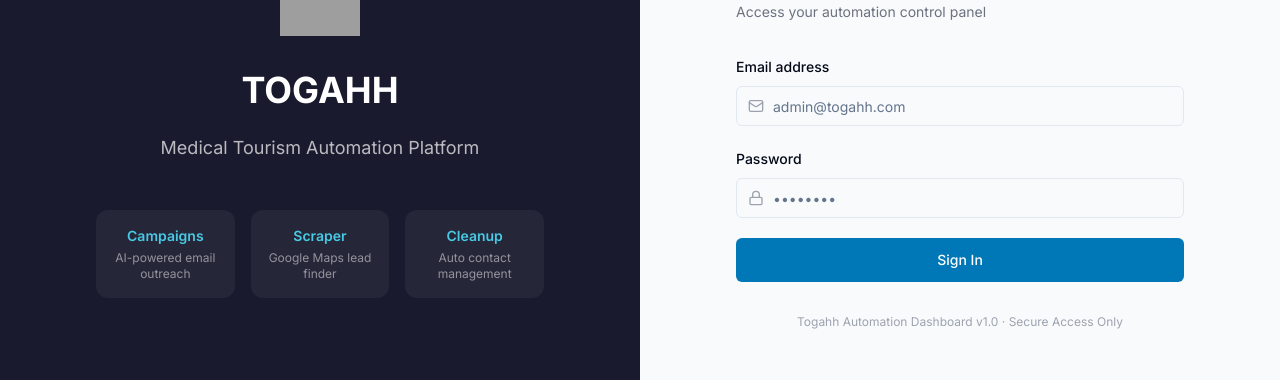
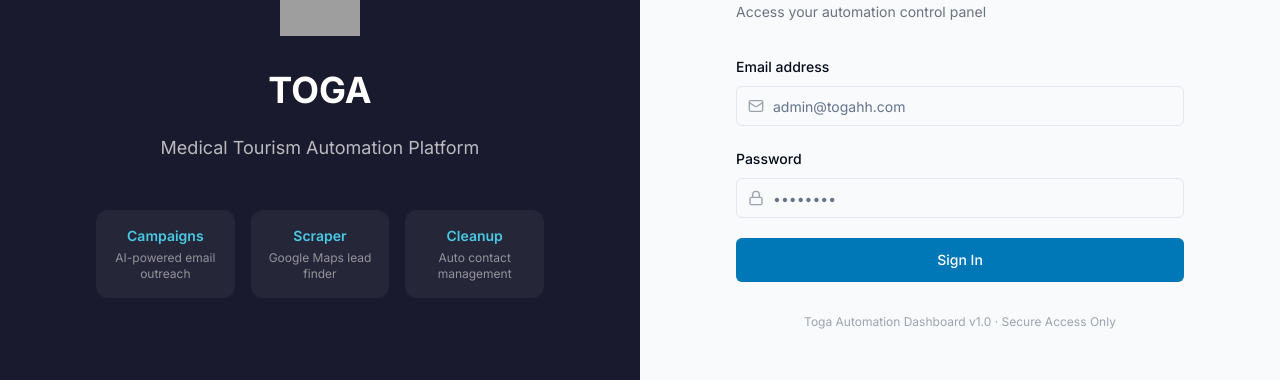
Before and after one commit to priyanshraz/togaah_outreach, a Next.js app: page /login in a window 1280 px wide. Shown: the part 268-648 px from the top of the page. Built offline with nearby package versions, Linux system fonts and the light colour scheme; grey boxes are pictures that could not be loaded.

Commit message:
feat: rebrand from Togahh to Toga across all pages

```diff
--- a/src/app/(auth)/login/page.tsx
+++ b/src/app/(auth)/login/page.tsx
@@ -57,13 +57,13 @@
           <div className="relative mx-auto h-20 w-20">
             <Image
               src="https://res.cloudinary.com/dhnimveep/image/upload/v1778551521/WhatsApp_Image_2026-05-11_at_1.16.48_PM_w1wshg.jpg"
-              alt="Togahh Logo"
+              alt="Toga Logo"
               fill
               className="object-contain rounded-lg"
               unoptimized
             />
           </div>
-          <h1 className="text-4xl font-bold text-white">TOGAHH</h1>
+          <h1 className="text-4xl font-bold text-white">TOGA</h1>
           <p className="text-lg text-white/70">
             Medical Tourism Automation Platform
           </p>
@@ -90,13 +90,13 @@
             <div className="relative h-14 w-14">
               <Image
                 src="https://res.cloudinary.com/dhnimveep/image/upload/v1778551521/WhatsApp_Image_2026-05-11_at_1.16.48_PM_w1wshg.jpg"
-                alt="Togahh Logo"
+                alt="Toga Logo"
                 fill
                 className="object-contain"
                 unoptimized
               />
             </div>
-            <h1 className="text-2xl font-bold text-[#1a1a2e]">TOGAHH</h1>
+            <h1 className="text-2xl font-bold text-[#1a1a2e]">TOGA</h1>
           </div>
 
           <div>
@@ -173,7 +173,7 @@
           </Form>
 
           <p className="text-center text-xs text-gray-400">
-            Togahh Automation Dashboard v1.0 · Secure Access Only
+            Toga Automation Dashboard v1.0 · Secure Access Only
           </p>
         </div>
       </div>
--- a/src/app/api/seed/route.ts
+++ b/src/app/api/seed/route.ts
@@ -30,7 +30,7 @@
     const user = await prisma.user.create({
       data: {
         email: 'admin@togahh.com',
-        name: 'Togahh Admin',
+        name: 'Toga Admin',
         password: hashedPassword,
         role: 'ADMIN',
       },
--- a/src/app/dashboard/campaigns/new/page.tsx
+++ b/src/app/dashboard/campaigns/new/page.tsx
@@ -96,7 +96,7 @@
     resolver: zodResolver(campaignSchema),
     defaultValues: {
       cta_button_text: 'Book Free Consultation',
-      cta_link: 'https://www.togahh.com/en/contact',
+      cta_link: 'https://www.toga.com/en/contact',
     },
   });
 
@@ -118,7 +118,7 @@
         campaign_goal: data.campaign_goal ?? '',
         campaign_message: data.campaign_message ?? '',
         cta_button_text: data.cta_button_text ?? 'Book Free Consultation',
-        cta_link: data.cta_link ?? 'https://www.togahh.com/en/contact',
+        cta_link: data.cta_link ?? 'https://www.toga.com/en/contact',
         tone: data.tone ?? '',
         selected_sheet: data.selected_sheet ?? '',
       });
@@ -351,7 +351,7 @@
                   <label className="block text-sm font-medium text-gray-700 mb-1">Button Link (optional)</label>
                   <Input
                     {...form.register('cta_link')}
-                    placeholder="https://www.togahh.com/en/contact"
+                    placeholder="https://www.toga.com/en/contact"
                     disabled={isSubmitting}
                   />
                   {form.formState.errors.cta_link && (
--- a/src/app/layout.tsx
+++ b/src/app/layout.tsx
@@ -7,7 +7,7 @@
 const inter = Inter({ subsets: ['latin'] });
 
 export const metadata: Metadata = {
-  title: 'Togahh Automation Dashboard',
+  title: 'Toga Automation Dashboard',
   description: 'Medical tourism outreach automation platform',
   icons: {
     icon: 'https://admin.togahh.com/img/setting/01KE7GTXG885XMXHF6QRE0MPJZ.svg',
--- a/src/components/campaigns/campaign-form.tsx
+++ b/src/components/campaigns/campaign-form.tsx
@@ -41,7 +41,7 @@
       campaign_goal: 'Book a free consultation',
       campaign_message: '',
       cta_button_text: 'Book Free Analysis',
-      cta_link: 'https://www.togahh.com/en/contact',
+      cta_link: 'https://www.toga.com/en/contact',
       tone: 'Warm and educational',
       selected_sheet: 'Hair Transplant Leads',
     },
@@ -270,7 +270,7 @@
                 <FormItem>
                   <FormLabel>Button Link (optional)</FormLabel>
                   <FormControl>
-                    <Input placeholder="https://www.togahh.com/en/contact" {...field} />
+                    <Input placeholder="https://www.toga.com/en/contact" {...field} />
                   </FormControl>
                   <FormMessage />
                 </FormItem>
--- a/src/components/dashboard/sidebar.tsx
+++ b/src/components/dashboard/sidebar.tsx
@@ -37,13 +37,13 @@
           <div className="relative h-9 w-9 flex-shrink-0">
             <Image
               src="https://res.cloudinary.com/dhnimveep/image/upload/v1778551521/WhatsApp_Image_2026-05-11_at_1.16.48_PM_w1wshg.jpg"
-              alt="Togahh Logo"
+              alt="Toga Logo"
               fill
               className="object-contain rounded-lg"
               unoptimized
             />
           </div>
-          <span className="text-lg font-bold tracking-wide text-white">TOGAHH</span>
+          <span className="text-lg font-bold tracking-wide text-white">TOGA</span>
         </Link>
       </div>
 
```
